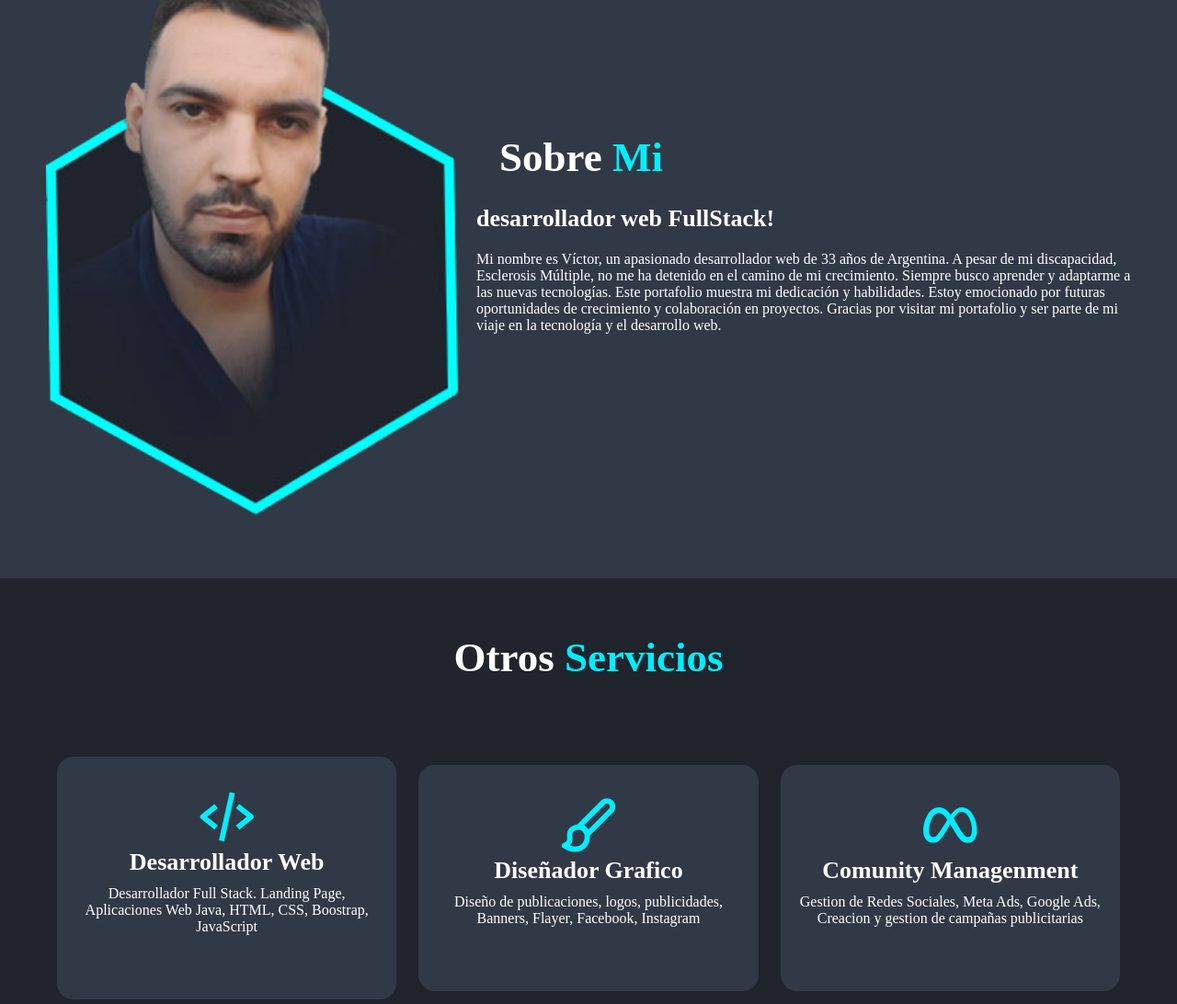
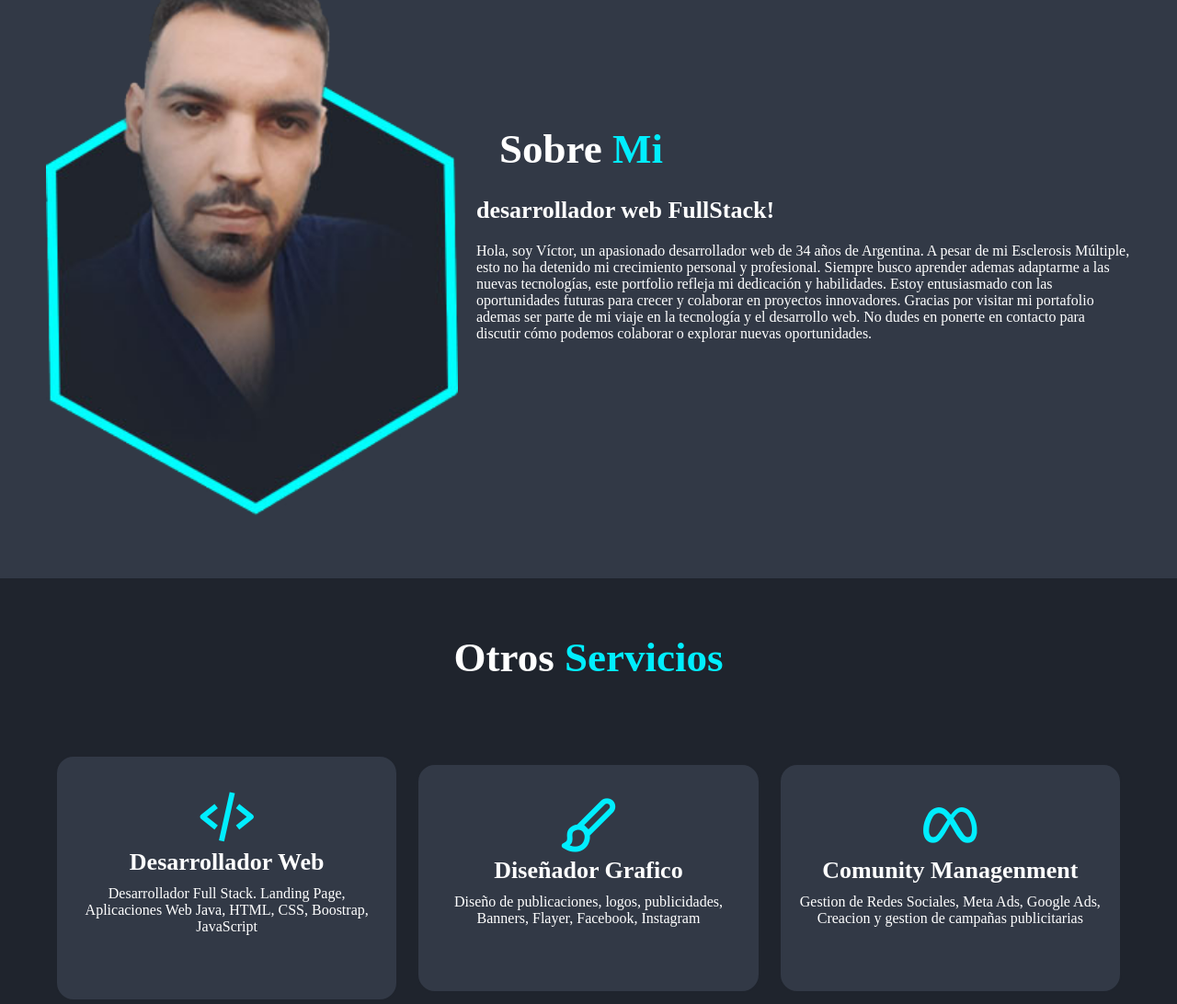
Before and after one commit to Viktor033/Portfolio, a website: page index.html in a window 1280 px wide. Shown: the part 1061-2153 px from the top of the page at 92% size. Drawn offline with nearby package versions, Linux system fonts and the light colour scheme; a web font is replaced by a local one.

Commit message:
cambios en la escritura y eliminacion de botones sin accion

```diff
--- a/index.html
+++ b/index.html
@@ -74,13 +74,15 @@
         <div class="SobreMi-Contenedor">
             <h2 class="heading">Sobre <span>Mi</span></h2>
             <h3>desarrollador web FullStack!</h3>
-            <p>Mi nombre es Víctor, un apasionado desarrollador web de 33 años de Argentina.
-                A pesar de mi discapacidad, Esclerosis Múltiple,
-                no me ha detenido en el camino de mi crecimiento.
-                Siempre busco aprender y adaptarme a las nuevas tecnologías.
-                Este portafolio muestra mi dedicación y habilidades.
-                Estoy emocionado por futuras oportunidades de crecimiento y colaboración en proyectos.
-                Gracias por visitar mi portafolio y ser parte de mi viaje en la tecnología y el desarrollo web.
+            <p>Hola, soy Víctor, un apasionado desarrollador web de 34 años de Argentina.
+                A pesar de mi Esclerosis Múltiple, esto no ha detenido mi crecimiento personal y profesional.
+                Siempre busco aprender ademas adaptarme a las nuevas tecnologías,
+                este portfolio refleja mi dedicación y habilidades.
+                Estoy entusiasmado con las oportunidades futuras para crecer
+                y colaborar en proyectos innovadores.
+
+                Gracias por visitar mi portafolio ademas ser parte de mi viaje en la tecnología y el desarrollo web.
+                No dudes en ponerte en contacto para discutir cómo podemos colaborar o explorar nuevas oportunidades.
             </p>
 
         </div>
@@ -127,7 +129,7 @@
                     <h4>Desarrollo Web</h4>
                     <p>Creacion de un portfolio personal, mostrando trabajos y servicios que
                         realisa, (Landing page) usando HTML, CSS y JS</p>
-                    <a href="#"><i class='bx bx-link-external'></i></a>
+                    <!--<a href="#"><i class='bx bx-link-external'></i></a>-->
                 </div>
             </div>
 
@@ -136,7 +138,7 @@
                 <div class="Portfolio-layer">
                     <h4>Diseño Grafico</h4>
                     <p>Creacion de un folleto publicitario para una empresa de turismo regional</p>
-                    <a href="#"><i class='bx bx-link-external'></i></a>
+                   <!-- <a href="#"><i class='bx bx-link-external'></i></a>-->
                 </div>
             </div>
 
@@ -145,7 +147,7 @@
                 <div class="Portfolio-layer">
                     <h4>APLICACIONES DE ESCRITORIO</h4>
                     <p>Aplicacione de escritorio utilizando las tegnologias de Java, swing, MySql</p>
-                    <a href="#"><i class='bx bx-link-external'></i></a>
+                   <!--<a href="#"><i class='bx bx-link-external'></i></a>-->
                 </div>
             </div>
 
@@ -154,7 +156,7 @@
                 <div class="Portfolio-layer">
                     <h4>Peluqueria Canina</h4>
                     <p>diseño y aplicacion para administrar una peluqueria Canina...</p>
-                    <a href="#"><i class='bx bx-link-external'></i></a>
+                  <!--<a href="#"><i class='bx bx-link-external'></i></a>-->
                 </div>
             </div>
 
@@ -163,7 +165,7 @@
                 <div class="Portfolio-layer">
                     <h4>Proyecto sin definir</h4>
                     <p>Proximamente mas proyectos de aplicaciones de escritorio y aplicacopnes web</p>
-                    <a href="#"><i class='bx bx-link-external'></i></a>
+                   <!--<a href="#"><i class='bx bx-link-external'></i></a>-->
                 </div>
             </div>
 
@@ -172,7 +174,7 @@
                 <div class="Portfolio-layer">
                     <h4>Proyectp sin definir</h4>
                     <p>Proximamente mas proyectos de aplicaciones de escritorio y aplicacopnes web</p>
-                    <a href="#"><i class='bx bx-link-external'></i></a>
+                   <!--<a href="#"><i class='bx bx-link-external'></i></a>-->
                 </div>
             </div>
         </div>
```
